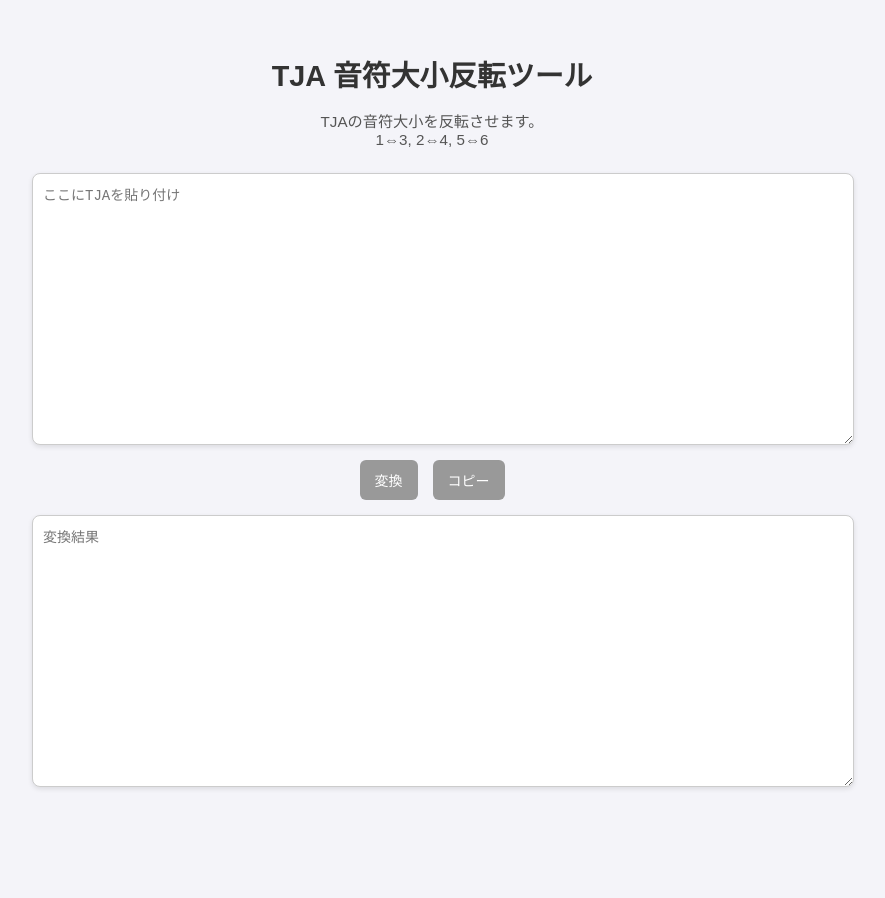
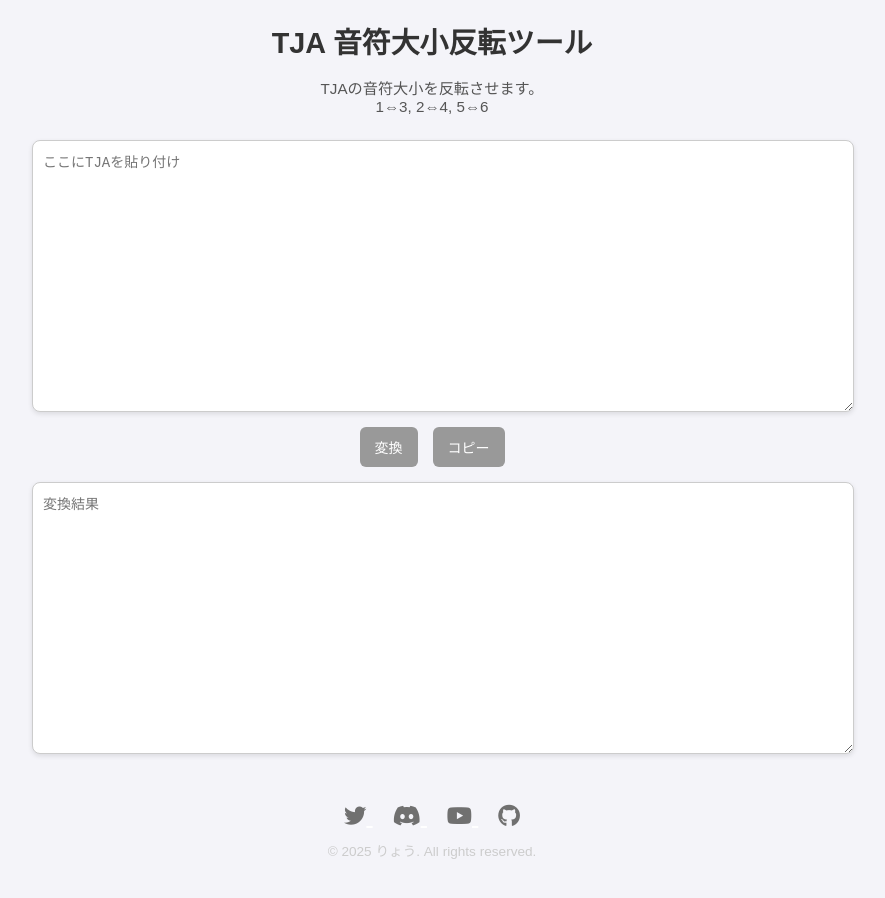
Before and after one commit to VEDA00133912/tja-converter, a plain HTML site: page index.html in a window 1280 px wide. Shown: the whole page, without its empty margins (208-1093 px from the left). Before the commit the page ends 840 px from the top, so only its background shows below. Drawn offline with Linux system fonts and the light colour scheme.

Commit message:
フッター追加

```diff
--- a/index.html
+++ b/index.html
@@ -44,6 +44,25 @@
     <textarea id="output" placeholder="変換結果" readonly></textarea>
   </div>
 
+  <footer>
+    <div class="footer-links">
+      <a href="https://twitter.com/ryo_001339" target="_blank" aria-label="Twitter">
+        <i class="fa-brands fa-twitter" style="color: #707070;"></i>
+      </a>
+      <a href="https://discord.com/invite/あなたのサーバー" target="_blank" aria-label="Discord">
+        <i class="fa-brands fa-discord" style="color: #707070;"></i>
+      </a>
+      <a href="https://www.youtube.com/@00139-ryo" target="_blank" aria-label="YouTube">
+        <i class="fa-brands fa-youtube" style="color: #707070;"></i>
+      </a>
+      <a href="https://github.com/veda00133912/TJA-NoteFlipper" target="_blank" aria-label="GitHub">
+        <i class="fa-brands fa-github" style="color: #707070;"></i>
+      </a>
+    </div>
+    <p>&copy; 2025 りょう. All rights reserved.</p>
+  </footer>
+
   <script src="script.js"></script>
+  <script src="https://kit.fontawesome.com/84cd51d246.js" crossorigin="anonymous"></script>
 </body>
 </html>
--- a/style.css
+++ b/style.css
@@ -4,8 +4,7 @@ body {
   padding: 20px;
   min-height: 100vh;
   display: flex;
-  justify-content: center;
-  align-items: center;
+  flex-direction: column;
   background: #f4f4f9;
   text-align: center;
 }
@@ -16,6 +15,7 @@ body {
   gap: 15px;
   width: 90%;
   max-width: 800px;
+  margin: 0 auto; /* 横中央に揃える */
 }
 
 h1 {
@@ -68,6 +68,30 @@ button:hover:enabled {
   background: #0056b3;
 }
 
+footer {
+  margin-top: 30px;
+  padding: 20px 0;
+  color: #fff;
+  text-align: center;
+}
+
+.footer-links {
+  margin-bottom: 10px;
+}
+
+.footer-links a {
+  margin: 0 10px;
+  color: #fff;
+  font-size: 1.4rem;
+  transition: 0.3s;
+}
+
+footer p {
+  font-size: 0.85rem;
+  color: #ccc;
+  margin: 0;
+}
+
 @media (max-width: 768px) {
   textarea {
     height: 200px;
```
